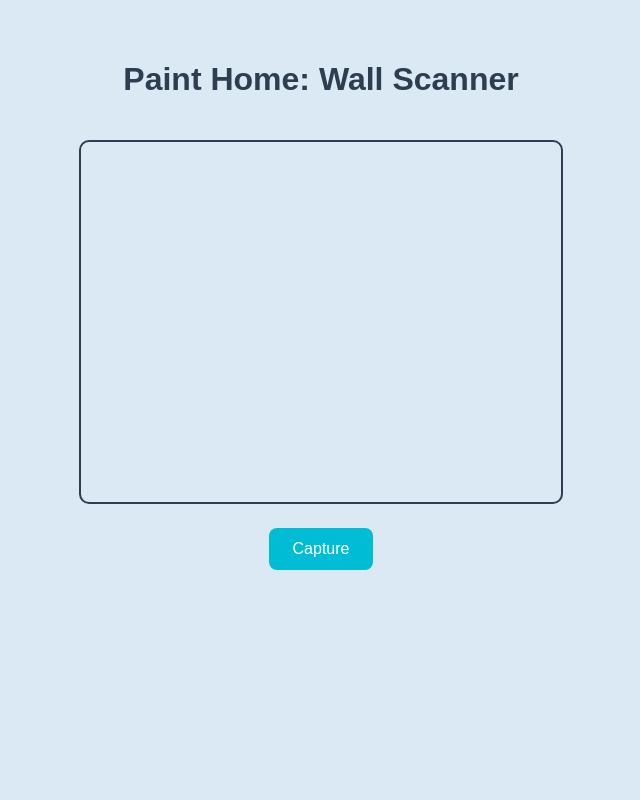
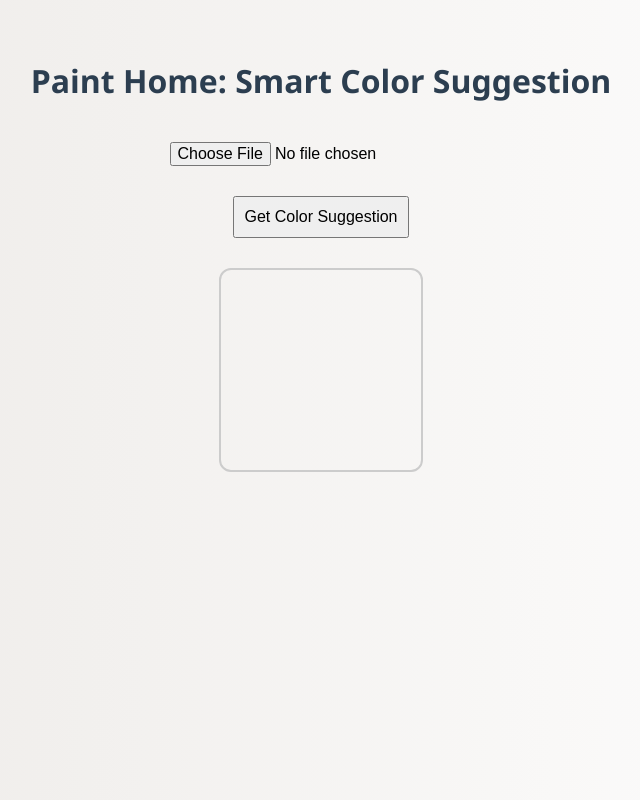
Before and after one commit to notbittu/white444, a Flask app: page / in a window 1280 px wide. Shown: the whole page, without its empty margins (319-959 px from the left). Run offline with Flask 3, Linux system fonts and the light colour scheme.

Commit message:
Update index.html

```diff
--- a/templates/index.html
+++ b/templates/index.html
@@ -1,88 +1,69 @@
 <!DOCTYPE html>
-<html>
+<html lang="en">
 <head>
-    <title>Paint Home: Wall Scanner</title>
+  <meta charset="UTF-8">
+  <title>Paint Home - Smart Color Suggestion</title>
   <style>
     body {
-            font-family: Arial, sans-serif;
-            background: #dbe9f4;
+      font-family: 'Segoe UI', sans-serif;
+      background: linear-gradient(to right, #ece9e6, #ffffff);
+      padding: 30px;
       text-align: center;
-            margin: 0;
-            padding: 40px;
     }
     h1 {
       color: #2c3e50;
+      margin-bottom: 20px;
     }
-        video, canvas {
-            border: 2px solid #2c3e50;
-            border-radius: 10px;
+    input, button {
+      margin: 10px;
+      padding: 10px;
+      font-size: 16px;
+    }
+    #colorBox {
       margin-top: 20px;
-        }
-        button {
-            margin-top: 20px;
-            padding: 12px 24px;
-            font-size: 16px;
-            background-color: #00bcd4;
-            color: white;
-            border: none;
-            border-radius: 8px;
-            cursor: pointer;
-        }
-        button:hover {
-            background-color: #0097a7;
-        }
-        #result {
-            margin-top: 30px;
-            font-size: 18px;
-            color: #333;
+      width: 200px;
+      height: 200px;
+      border: 2px solid #ccc;
+      margin-left: auto;
+      margin-right: auto;
+      border-radius: 12px;
     }
   </style>
 </head>
 <body>
-    <h1>Paint Home: Wall Scanner</h1>
+  <h1>Paint Home: Smart Color Suggestion</h1>
 
-    <video id="video" width="480" height="360" autoplay></video>
+  <input type="file" id="imageInput" accept="image/*">
   <br>
-    <button onclick="capture()">Capture</button>
+  <button onclick="sendImage()">Get Color Suggestion</button>
 
-    <canvas id="canvas" width="480" height="360" style="display:none;"></canvas>
-    <div id="result"></div>
+  <div id="colorBox"></div>
+  <p id="colorCodeText"></p>
 
   <script>
-        const video = document.getElementById('video');
-        const canvas = document.getElementById('canvas');
-        const resultDiv = document.getElementById('result');
+    async function sendImage() {
+      const input = document.getElementById('imageInput');
+      if (!input.files[0]) {
+        alert("Please select an image first.");
+        return;
+      }
 
-        // Request camera access
-        navigator.mediaDevices.getUserMedia({ video: true })
-            .then(stream => {
-                video.srcObject = stream;
-            })
-            .catch(err => {
-                console.error("Camera access error:", err);
-                resultDiv.innerText = "Error: Camera access denied.";
+      const formData = new FormData();
+      formData.append("image", input.files[0]);
+
+      try {
+        const response = await fetch("https://white444.onrender.com/color-suggestion", {
+          method: "POST",
+          body: formData
         });
 
-        function capture() {
-            const context = canvas.getContext('2d');
-            context.drawImage(video, 0, 0, canvas.width, canvas.height);
-            canvas.toBlob(blob => {
-                const formData = new FormData();
-                formData.append('image', blob, 'capture.jpg');
-
-                fetch('/color-suggestion', {
-                    method: 'POST',
-                    body: formData
-                })
-                .then(response => response.json())
-                .then(data => {
-                    resultDiv.innerHTML = <p><strong>Suggested Paint Color:</strong> <span style="background-color:${data.suggested_color}; padding: 5px 10px; border-radius: 4px;">${data.suggested_color}</span></p>;
-                })
-                .catch(error => {
-                    resultDiv.innerText = 'Error sending image to server';
-                    console.error('Upload error:', error);
-                });
-            }, 'image/jpeg');
+        const data = await response.json();
+        const color = data.suggested_color;
+        document.getElementById("colorBox").style.background = color;
+        document.getElementById("colorCodeText").innerText = Suggested Color: ${color};
+      } catch (err) {
+        alert("Failed to get suggestion.");
+      }
     }
   </script>
 </body>
```
Lines whose indentation alone changed are shown as unchanged.
